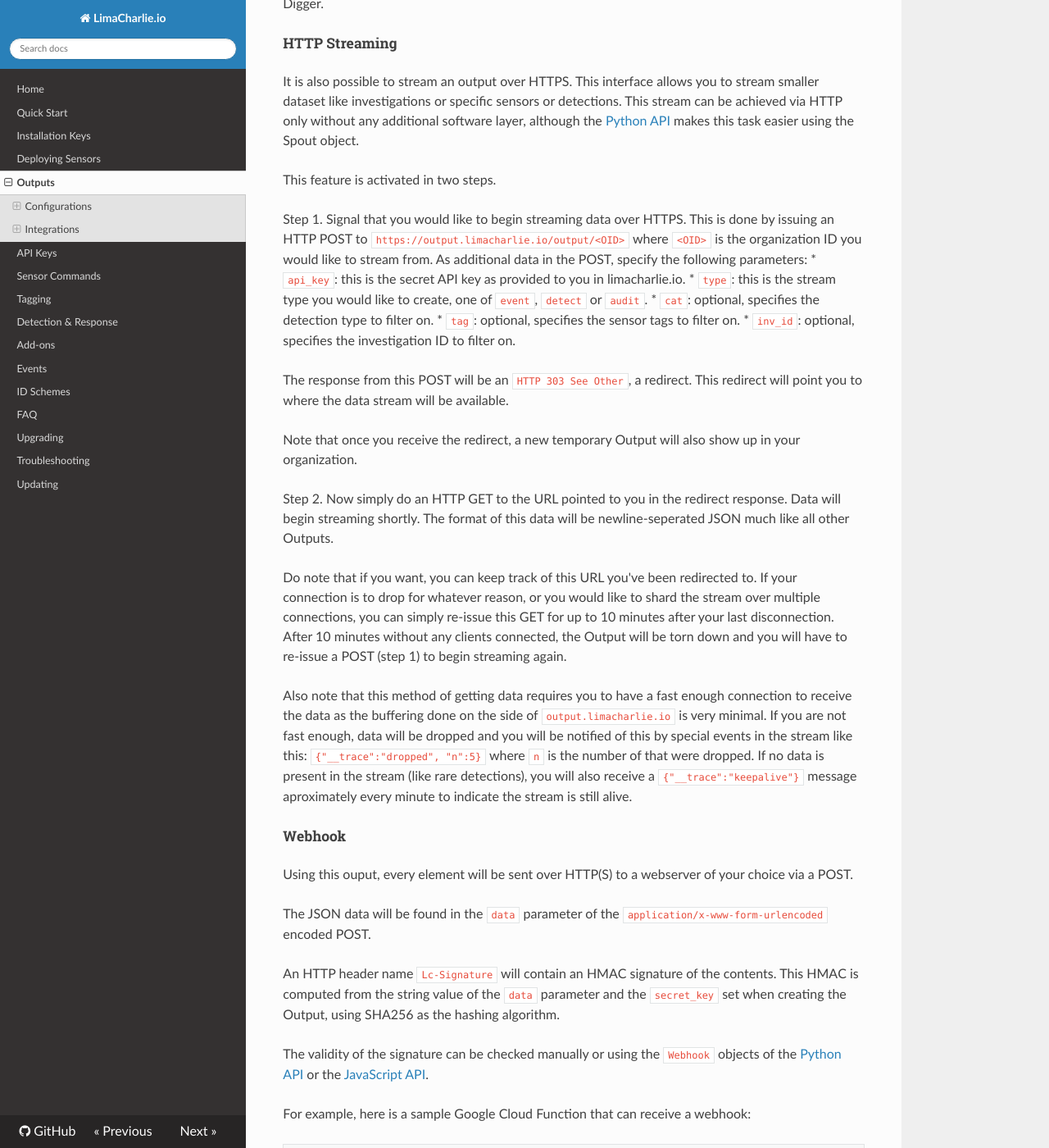
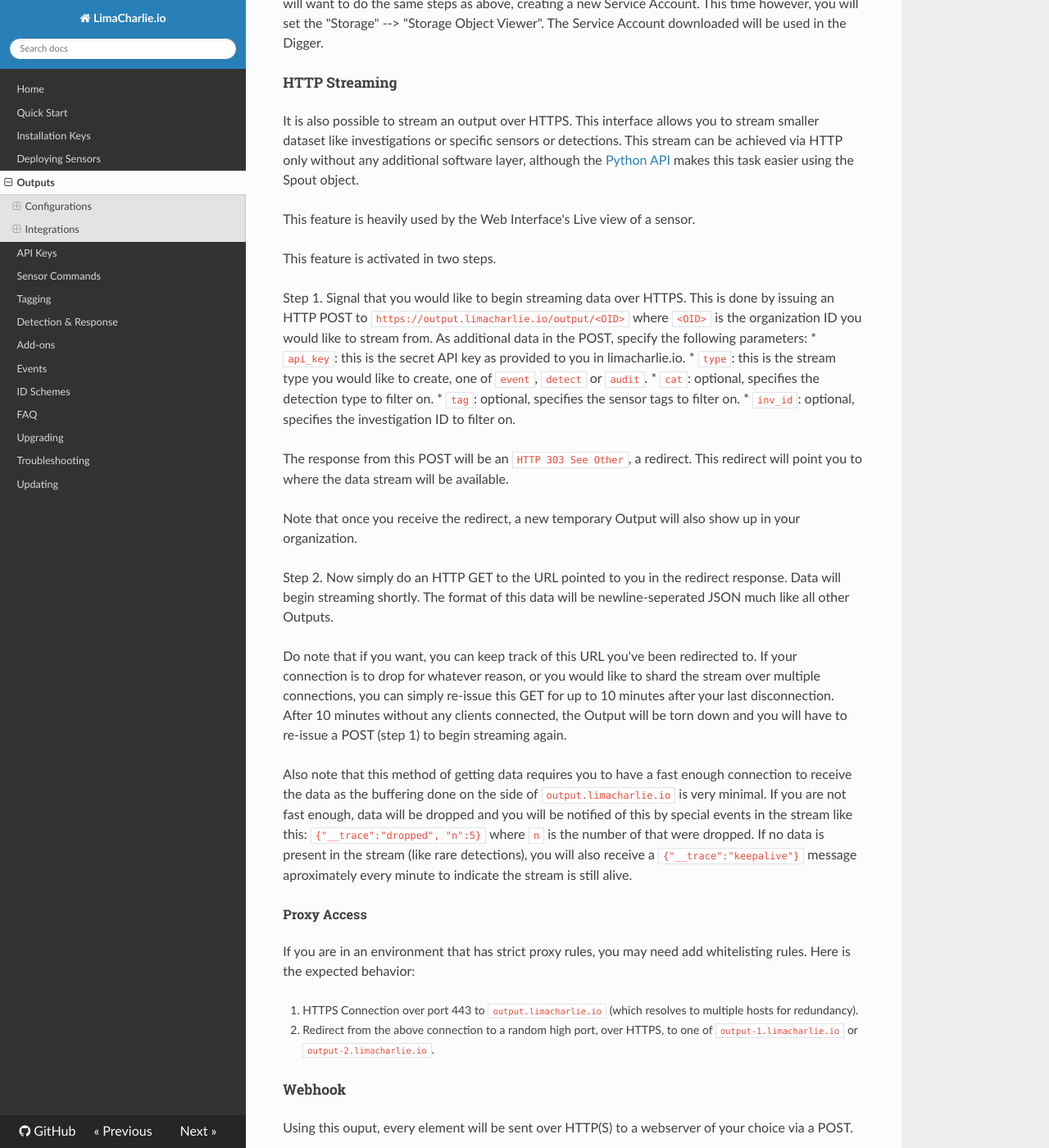
Before and after one commit to refractionPOINT/lce_doc, an MkDocs documentation site: the page built from docs/outputs.md, in a window 1280 px wide and 1400 px high, scrolled down 9174 px. Shown: the whole window at 82% size. Built offline with MkDocs 1.6.1, drawn with Linux system fonts in a browser that asks for light colours; nearby versions of some CDN libraries; old or Windows-style settings are respelled for this version of MkDocs.

Commit message:
Adding a bit of doc around HTTP streaming and proxy use.

```diff
--- a/docs/outputs.md
+++ b/docs/outputs.md
@@ -379,6 +379,8 @@ like investigations or specific sensors or detections. This stream can be achiev
 any additional software layer, although the [Python API](https://github.com/refractionpoint/python-limacharlie/) makes
 this task easier using the Spout object.
 
+This feature is heavily used by the Web Interface's Live view of a sensor.
+
 This feature is activated in two steps.
 
 Step 1. Signal that you would like to begin streaming data over HTTPS. This is done by issuing an HTTP POST to
@@ -408,6 +410,12 @@ done on the side of `output.limacharlie.io` is very minimal. If you are not fast
 be notified of this by special events in the stream like this: `{"__trace":"dropped", "n":5}` where `n` is the number of
 that were dropped. If no data is present in the stream (like rare detections), you will also receive a `{"__trace":"keepalive"}`
 message aproximately every minute to indicate the stream is still alive.
+
+#### Proxy Access
+If you are in an environment that has strict proxy rules, you may need add whitelisting rules. Here is the expected behavior:
+
+1. HTTPS Connection over port 443 to `output.limacharlie.io` (which resolves to multiple hosts for redundancy).
+1. Redirect from the above connection to a random high port, over HTTPS, to one of `output-1.limacharlie.io` or `output-2.limacharlie.io`.
 
 ### Webhook
 Using this ouput, every element will be sent over HTTP(S) to a webserver of your choice via a POST.
```
